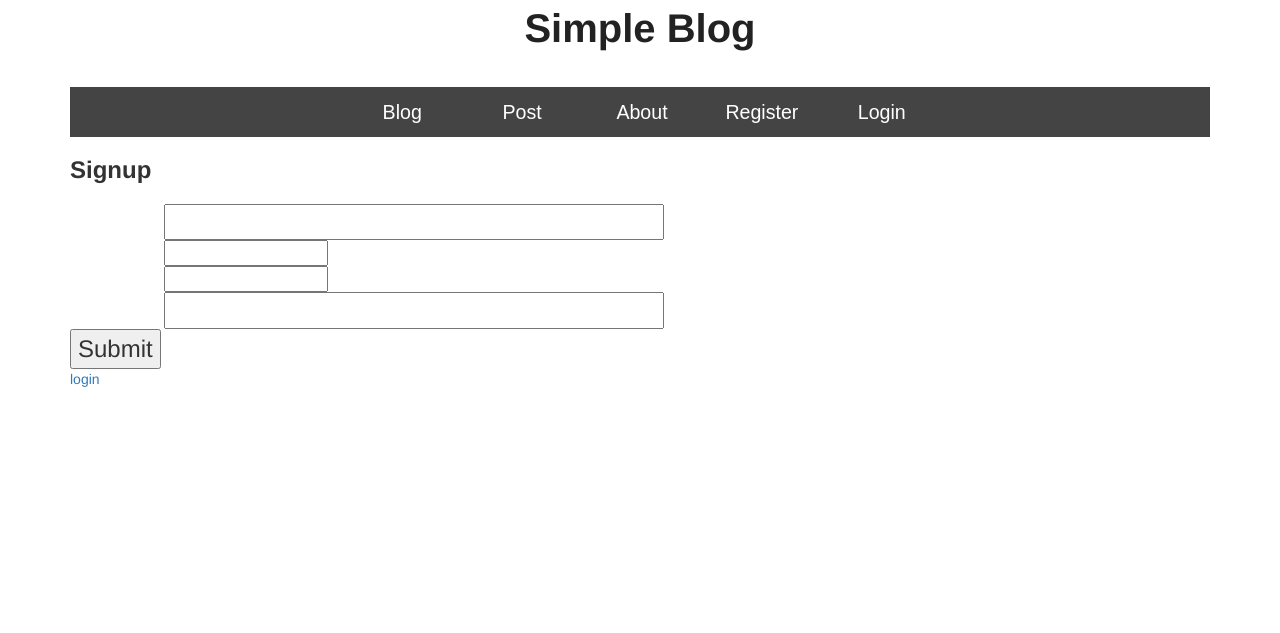
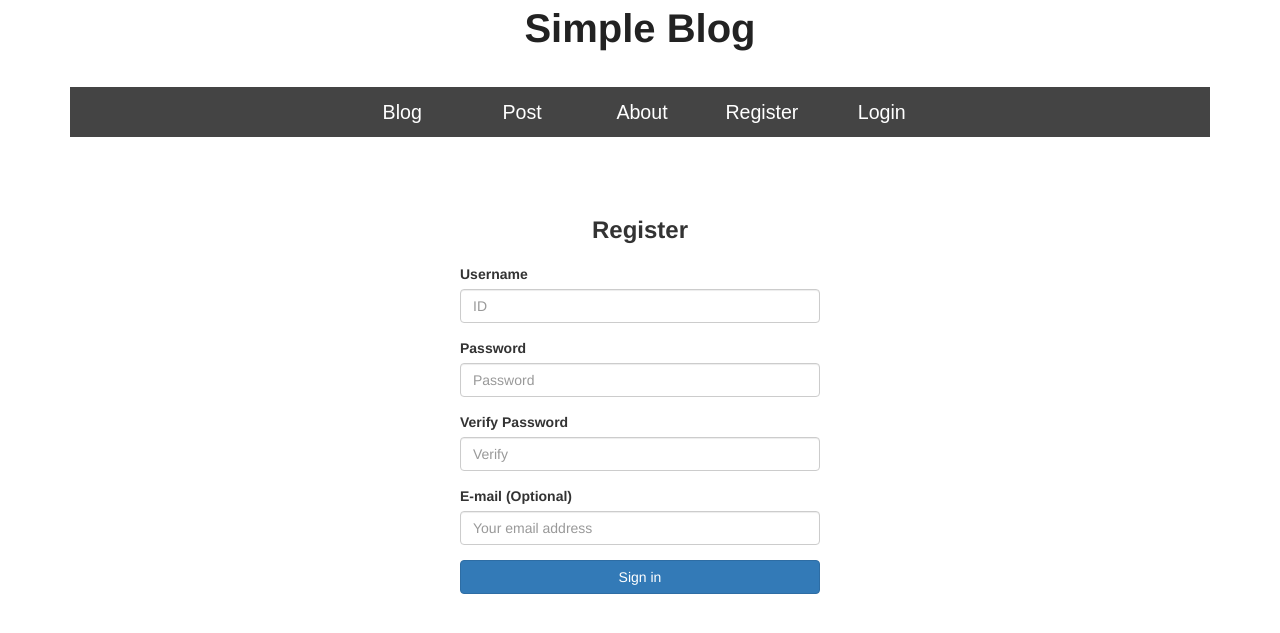
Before and after one commit to sonamoo/basicBlog, a Python web app: template templates/sign-up.html in a window 1280 px wide. Shown: the top 633 px of the page. Run offline with Jinja, Linux system fonts and the light colour scheme; the template is opened without the code that fills it, so the values that code supplies are empty; some libraries are stand-ins or nearby versions.

Commit message:
bootstrapped login and signup html and url

```diff
--- a/main.py
+++ b/main.py
@@ -226,14 +226,14 @@ class Login(Handler):
 class Logout(Handler):
 	def get(self):
 		self.logout()
-		self.redirect('/')
+		self.redirect('/blog/register')
 
 class Welcome(Handler):
 	def get(self):
 		if self.user:
 			self.render('welcome.html', username = self.user.name)
 		else:
-			self.redirect('/')
+			self.redirect('/blog/register')
 
 class NewPost(Handler):
 	def get(self):
@@ -257,7 +257,7 @@ app = webapp2.WSGIApplication([
     ('/blog/?', MainPage),
     ('/blog/newpost', NewPost),
     ('/blog/([0-9]+)', PostPage),
-    ('/', Register),
+    ('/blog/register', Register),
 	('/blog/login', Login),
 	('/blog/logout', Logout),
 	('/welcome', Welcome)
--- a/static/main.css
+++ b/static/main.css
@@ -11,33 +11,6 @@ h2 {
 
 .error {
 	color: red;
-}
-
-label {
-	display: block;
-	font-size: 20px;
-}
-
-label + label {
-	margin-top: 20px;
-}
-
-input[type=text] {
-	width: 500px;
-	font-size: 20px;
-	padding: 2px;
-	font-family: monospace;
-}
-
-textarea {
-	width: 500px;
-	height: 400px;
-	font-size: 17px;
-	font-family: monospace;
-}
-
-input[type=submit] {
-	font-size: 24px;
 }
 
 .nav ul {
--- a/templates/newpost.html
+++ b/templates/newpost.html
@@ -1,6 +1,4 @@
 {% extends "base.html" %}
-
-
 {% block content %}
 
 	<h2>New Post</h2>
@@ -20,4 +18,5 @@
 
 			<input type="submit">
 		</form>
+
 {% endblock %}
--- a/templates/sign-up.html
+++ b/templates/sign-up.html
@@ -1,61 +1,39 @@
 {% extends "base.html" %}
+{% block content %}
 
 
-{% block content %}
-    <h2>Signup</h2>
-    <form method="post">
-      <table>
-        <tr>
-          <td class="label">
-            Username
-          </td>
-          <td>
-            <input type="text" name="username" value="{{username}}">
-          </td>
-          <td class="error">
-            {{error_username}}
-          </td>
-        </tr>
+        <div class="row row-content">
+            <br>
+            <br>
+            <br>
+        </div>
+        <div class="row row-content">
+            <div class="col-md-4 col-md-offset-4">
+            <form method="post">
+                <h2 class="text-center">Register</h2>
+                <div class="form-group">
+                    <label for="inputUsername">Username</label>
+                    <input type="text" class="form-control" name="username" value="{{username}}" placeholder="ID">
+                    <span class="error">{{error_username}}</span>
+                </div>
+                <div class="form-group">
+                    <label for="inputPassword">Password</label>
+                    <input type="password" class="form-control" name="password" value="" placeholder="Password">
+                    <span class="error">{{error_password}}</span>
+                </div>
+                <div class="form-group">
+                    <label for="inputPassword">Verify Password</label>
+                    <input type="password" class="form-control" name="verify" value="" placeholder="Verify">
+                    <span class="error">{{error_verify}}</span>
+                </div>
+                <div class="form-group">
+                    <label for="inputPassword">E-mail (Optional)</label>
+                    <input type="text" class="form-control" name="email" value="" placeholder="Your email address">
+                    <span class="error">{{error_email}}</span>
+                </div>
+                <button type="submit" class="btn btn-primary btn-block">Sign in</button>
+            </form>
+            </div>
+        </div>
 
-        <tr>
-          <td class="label">
-            Password
-          </td>
-          <td>
-            <input type="password" name="password" value="">
-          </td>
-          <td class="error">
-            {{error_password}}
-          </td>
-        </tr>
-
-        <tr>
-          <td class="label">
-            Verify Password
-          </td>
-          <td>
-            <input type="password" name="verify" value="">
-          </td>
-          <td class="error">
-            {{error_verify}}
-          </td>
-        </tr>
-
-        <tr>
-          <td class="label">
-            Email (optional)
-          </td>
-          <td>
-            <input type="text" name="email" value="{{email}}">
-          </td>
-          <td class="error">
-            {{error_email}}
-          </td>
-        </tr>
-      </table>
-
-      <input type="submit">
-    </form>
-
-    <a href="/blog/login">login</a>
 {% endblock %}
```
Also changed, not shown: templates/login-form.html (+22 -29 lines), 1 other file.
